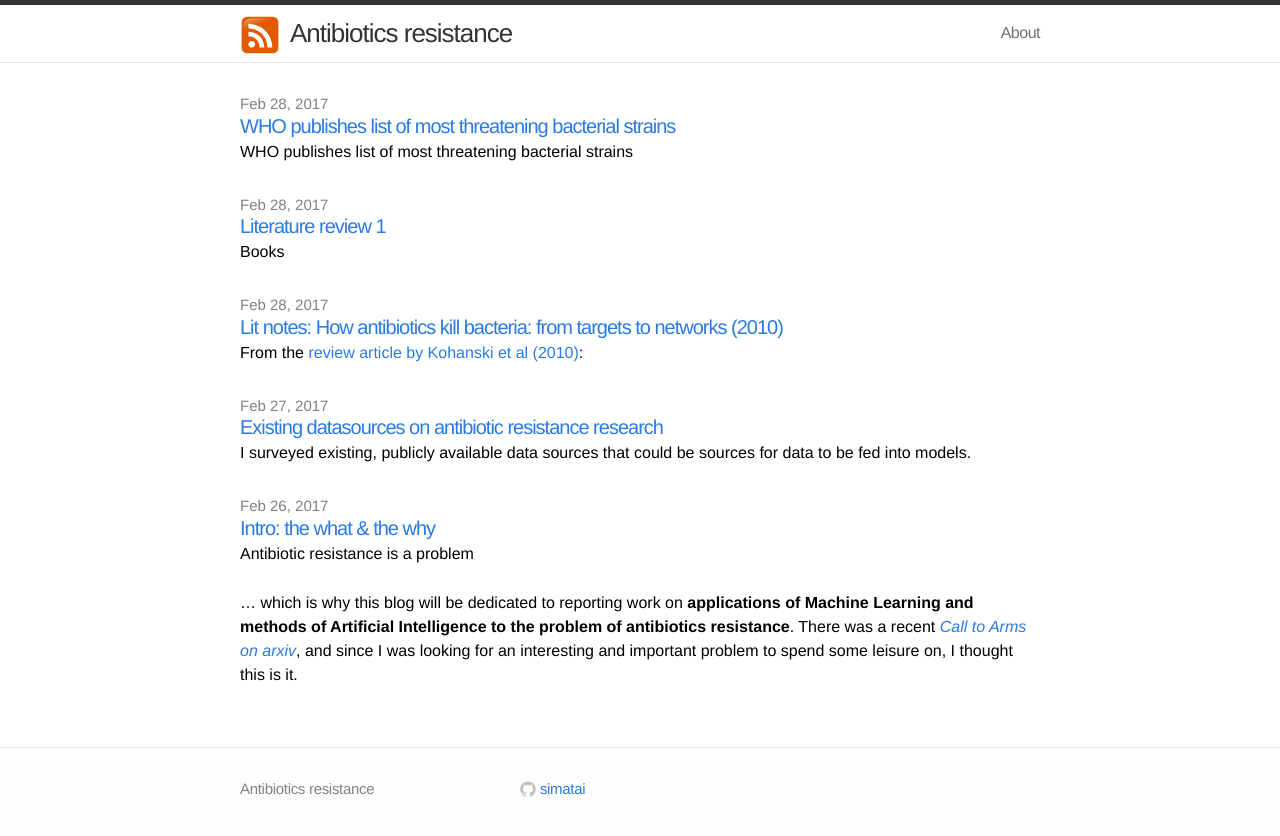
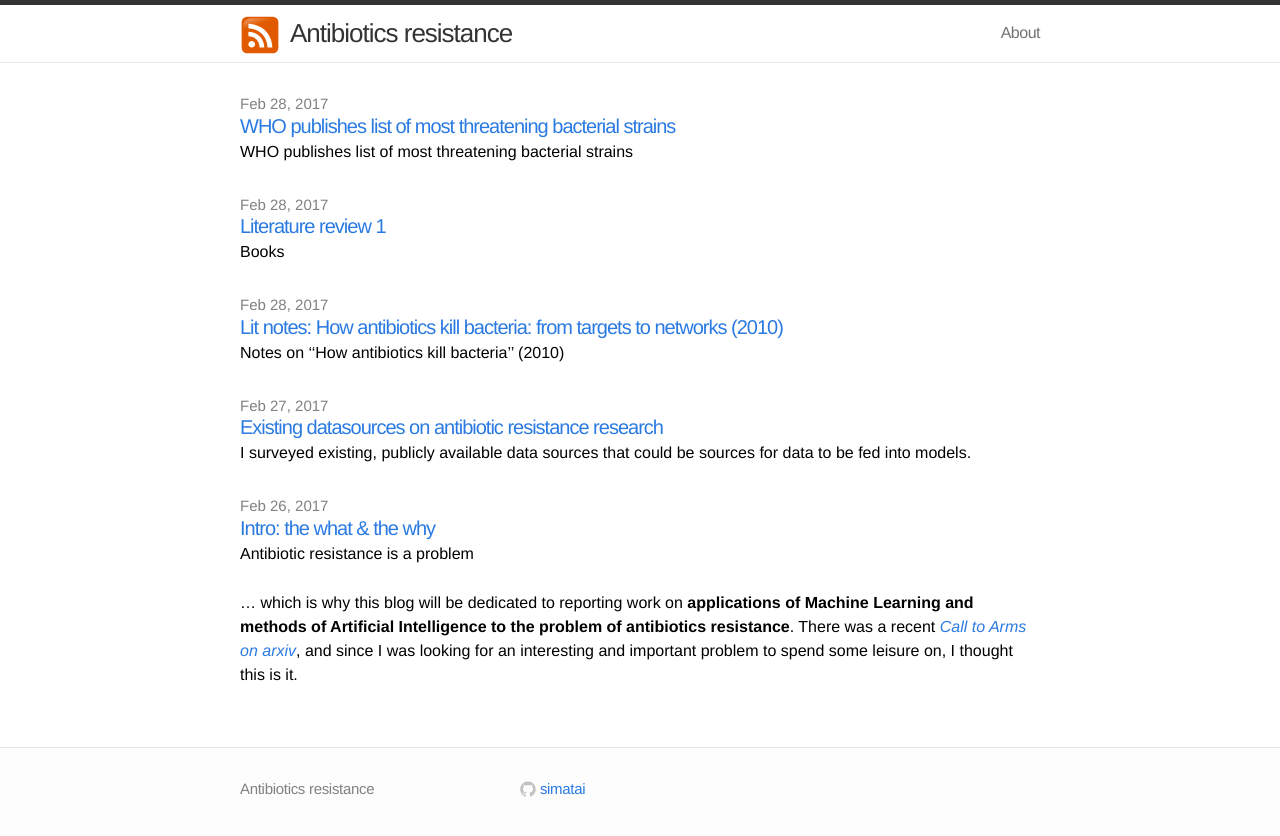
Before and after one commit to simatai/simatai.github.io, a Jekyll site: the page built from index.html, in a window 1280 px wide. Shown: the top 836 px of the page. Built offline with Jekyll 4.4.1, drawn with Linux system fonts in a browser that asks for light colours; part of the change alters nothing that is shown.

Commit message:
Update 2017-02-28-how-antibiotics-kill-lit-notes-1.md

```diff
--- a/_posts/2017-02-28-how-antibiotics-kill-lit-notes-1.md
+++ b/_posts/2017-02-28-how-antibiotics-kill-lit-notes-1.md
@@ -4,8 +4,9 @@ date: 2017-02-28
 layout: post
 ---
 
+# Notes on ''How antibiotics kill bacteria'' (2010)
 
-From the [review article by Kohanski et al (2010)](https://www.ncbi.nlm.nih.gov/pmc/articles/PMC2896384/pdf/nihms210832.pdf):
+The [review article by Kohanski et al (2010)](https://www.ncbi.nlm.nih.gov/pmc/articles/PMC2896384/pdf/nihms210832.pdf) summarized earlier work by Kohanski on what is (as of 2016) called the ROS hypothesis:
 
 > [...] researchers have developed methods to construct quantitative models of regulatory networks
 > 118–122, and have recently used these reconstructed network models to identify the sets of genes,
@@ -20,6 +21,10 @@ From the [review article by Kohanski et al (2010)](https://www.ncbi.nlm.nih.gov/
 > development of small molecules (e.g., RecA inhibitors 125) or synthetic biology approaches
 > (see Box 2).
 
-Was taken up, but it's uncertain if it is true, see [10.1126/science.1232688](https://doi.org/10.1126/science.1232688)
+The idea was taken up, but it's uncertain if it is true, see [10.1126/science.1232688](https://doi.org/10.1126/science.1232688). There's
+''currently much debate on the issue'' of ROS, says [10.1016/j.tim.2016.12.008](http://dx.doi.org/10.1016/j.tim.2016.12.008).
+
+The article gives an overview over the families and attack mechanisms of different antibiotics, and because I'm pretty new, [I made a
+mind map on it](https://coggle.it/diagram/WLXgrBiKogAB7V1r).
 
 <iframe width='853' height='480' src='https://embed.coggle.it/diagram/WLXgrBiKogAB7V1r/3a50feaf238f42613f05f2c12f584c9e09d6203deeedc46268b20ed201c82a71' frameborder='0' allowfullscreen></iframe>
```
